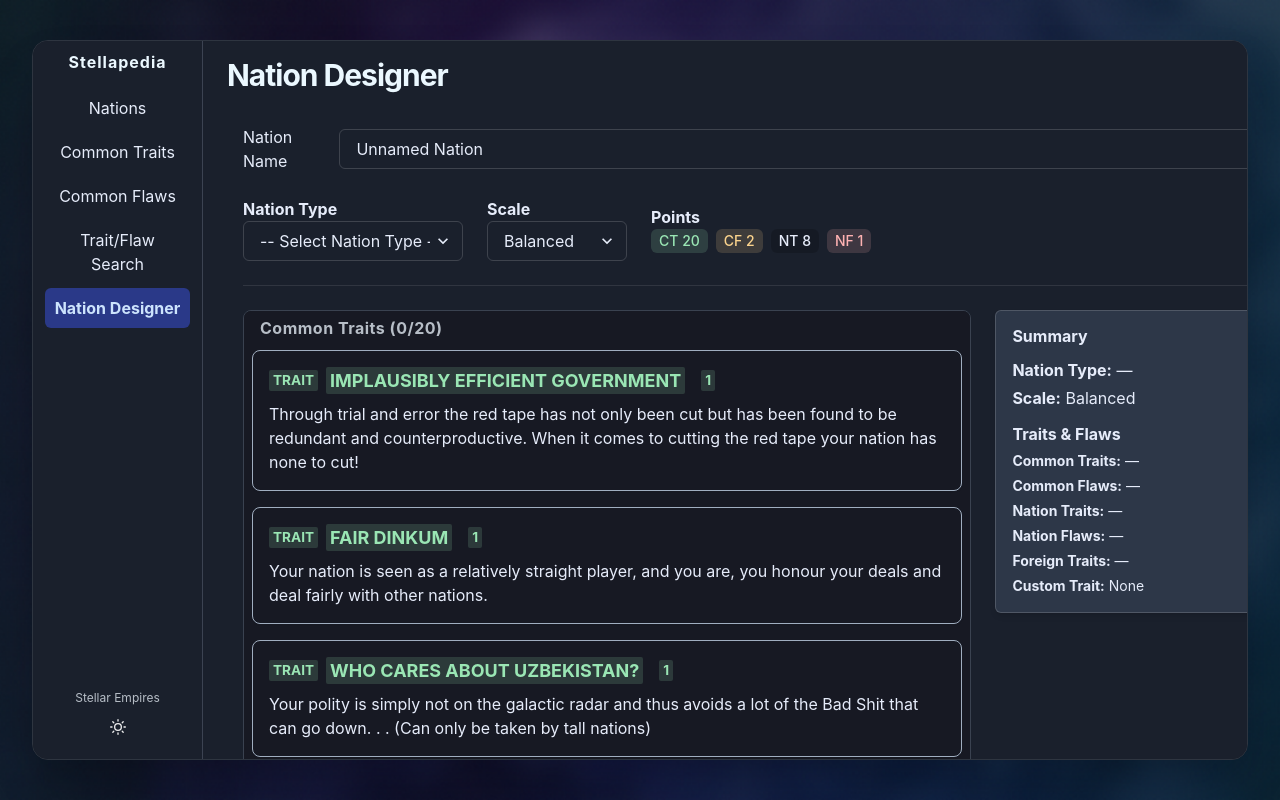
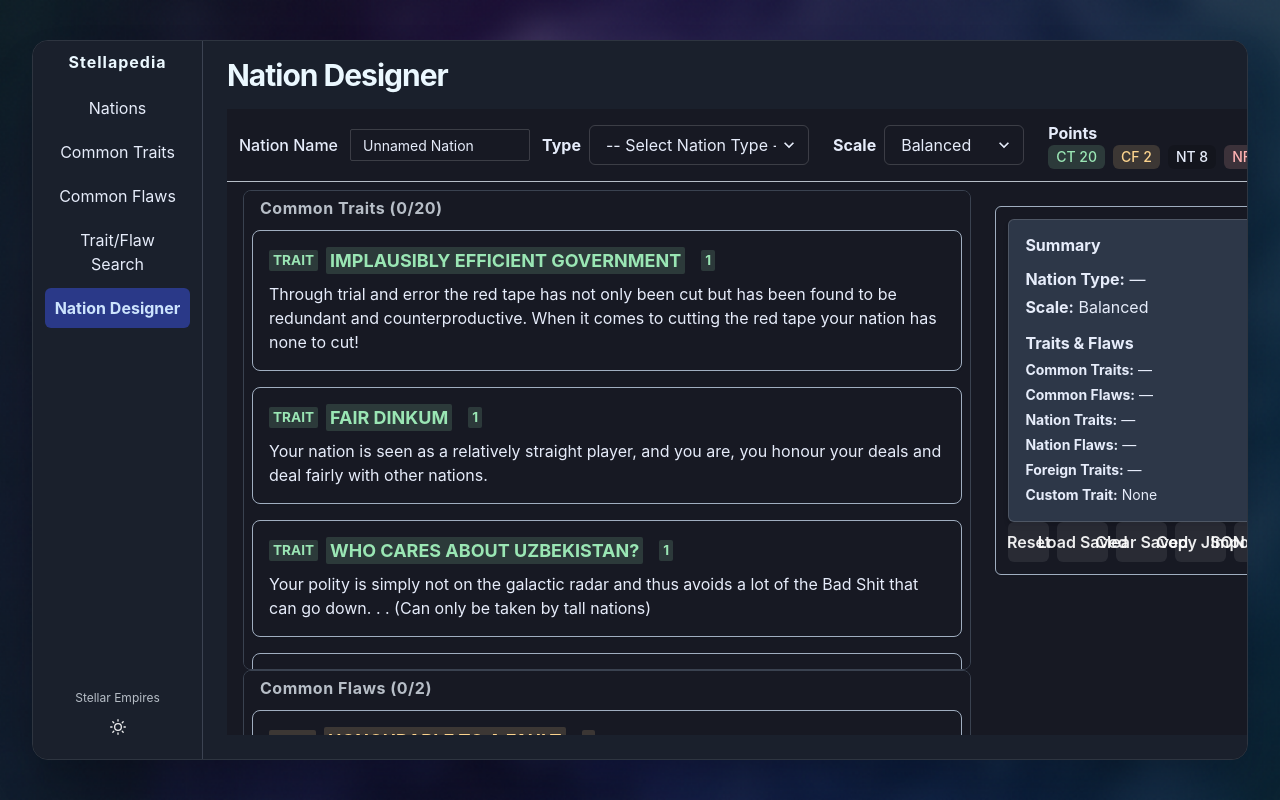
Before and after one commit to tcgm/StellarEmpires, a React (Create React App) app in the folder stellar-empires/: page / in a window 1280 px wide. Both pictures are taken after a click on the item "Nation Designer". Built offline with nearby package versions, Linux system fonts and the light colour scheme.

Commit message:
2025-7-16 1048pm

```diff
--- a/stellar-empires/src/components/NationDesigner.tsx
+++ b/stellar-empires/src/components/NationDesigner.tsx
@@ -1,7 +1,6 @@
 import React, { useEffect, useState } from "react";
 import {
-  Box, VStack, HStack, Heading, useToast, Divider, Text, Stack, useBreakpointValue,
-  Input
+  Box, VStack, HStack, Text, Input, Divider, Stack, useBreakpointValue, useToast,
 } from "@chakra-ui/react";
 import NationTypeScaleSelector from "./NationDesigner/NationTypeScaleSelector";
 import TraitCategoryPanel from "./NationDesigner/TraitCategoryPanel";
@@ -9,8 +8,7 @@ import ForeignTraitsPanel from "./NationDesigner/ForeignTraitsPanel";
 import CustomTraitPanel from "./NationDesigner/CustomTraitPanel";
 import DesignerControls from "./NationDesigner/DesignerControls";
 import DesignSummary from "./NationDesigner/DesignSummary";
-
-import { NationData, TraitOrFlaw, NationDesign, SCALES, ScaleType } from "../types";
+import { NationData, TraitOrFlaw, NationDesign, SCALES } from "../types";
 import { saveNationDesign, loadNationDesign, clearNationDesign } from "../helpers/nationDesignerStorage";
 
 type NationDesignerProps = {
@@ -33,10 +31,6 @@ const defaultDesign: NationDesign = {
   customTrait: null
 };
 
-function isScaleType(value: string): value is ScaleType {
-  return SCALES.includes(value as ScaleType);
-}
-
 const SCALE_POINTS = {
   Balanced: { CT: 20, NT: 8, CF: 2, NF: 1 },
   Tall:     { CT: 15, NT: 10, CF: 1, NF: 2 },
@@ -55,22 +49,8 @@ const NationDesigner: React.FC<NationDesignerProps> = ({
   const nationTraits: TraitOrFlaw[] = selectedNationData?.traits || [];
   const nationFlaws: TraitOrFlaw[] = selectedNationData?.flaws || [];
   const points = SCALE_POINTS[design.scale];
+  const isWide = useBreakpointValue({ base: false, md: true });
 
-  // Point count for all sections
-  const used = {
-    CT: design.selectedCommonTraits.length,
-    NT: design.selectedNationTraits.length,
-    CF: design.selectedCommonFlaws.length,
-    NF: design.selectedNationFlaws.length,
-    FT: design.selectedForeignTraits.length,
-  };
-
-  // Foreign traits pool
-  const allForeignTraits = nations
-    .filter(n => n.nation !== design.nationType)
-    .flatMap(n => n.traits);
-
-  // Handlers
   function updateField<K extends keyof NationDesign>(key: K, value: NationDesign[K]) {
     setDesign(d => ({ ...d, [key]: value }));
   }
@@ -80,6 +60,13 @@ const NationDesigner: React.FC<NationDesignerProps> = ({
       : [...list, value];
   }
   function selectTrait(type: "common" | "nation" | "foreign", trait: TraitOrFlaw) {
+    const used = {
+      CT: design.selectedCommonTraits.length,
+      NT: design.selectedNationTraits.length,
+      CF: design.selectedCommonFlaws.length,
+      NF: design.selectedNationFlaws.length,
+      FT: design.selectedForeignTraits.length,
+    };
     if (type === "common") {
       if (trait.isTrait) {
         if (used.CT >= points.CT && !design.selectedCommonTraits.includes(trait.title)) {
@@ -120,8 +107,6 @@ const NationDesigner: React.FC<NationDesignerProps> = ({
   function clearCustomTrait() {
     updateField("customTrait", null);
   }
-
-  // Controls
   function handleReset() { setDesign(defaultDesign); }
   function handleLoad() {
     const loaded = loadNationDesign();
@@ -149,18 +134,31 @@ const NationDesigner: React.FC<NationDesignerProps> = ({
     }
   }
 
-  // Responsive layout: stack vertically on mobile, horizontally on desktop
-  const isWide = useBreakpointValue({ base: false, md: true });
+  const allForeignTraits = nations
+    .filter(n => n.nation !== design.nationType)
+    .flatMap(n => n.traits);
 
   return (
-    <Box p={[2, 4]} maxW="1200px" mx="auto">
-      <VStack align="stretch" spacing={6}>
-        {/* <Heading size="lg" mb={2}>Nation Designer</Heading> */}
-        <HStack>
-            <Text id="nationName">Nation Name</Text>
-            <Input defaultValue={design.nationName}></Input>
-        </HStack>
-        {/* Step 1: Nation type & scale */}
+    <Box
+        h="100%"
+        w="100%"
+        display="flex"
+        flexDirection="column"
+        minH={0}
+        minW={0}
+        bg="chakra-body-bg"
+        overflow="hidden"
+    >
+        {/* Header: nation name & selectors */}
+        <Box p={[2, 3]} borderBottom="1px solid" borderColor="gray.200" flexShrink={0} bg="chakra-body-bg" zIndex={2}>
+        <HStack spacing={3} mb={0} verticalAlign={"center"}>
+            <Text fontWeight={500}>Nation Name</Text>
+            <Input
+            size="sm"
+            maxW="180px"
+            value={design.nationName}
+            onChange={e => setDesign(d => ({ ...d, nationName: e.target.value }))}
+            />
             <NationTypeScaleSelector
                 nations={nations}
                 nationType={design.nationType}
@@ -171,10 +169,22 @@ const NationDesigner: React.FC<NationDesignerProps> = ({
                 onChangeScale={sc => setDesign(d => ({ ...d, scale: sc as typeof SCALES[number] }))}
                 points={points}
             />
-        <Divider />
-        {/* Step 2: Traits selection */}
-        <Stack direction={isWide ? "row" : "column"} spacing={6} align="start">
-          <VStack align="stretch" flex="2" spacing={6}>
+        </HStack>
+        </Box>
+
+        {/* Main content: trait panels (scrollable) + sidebar */}
+        <Box flex="1" minH={0} minW={0} display="flex" flexDirection="row" overflow="hidden">
+        {/* Traits column */}
+        <Box
+            flex="2"
+            minW="320px"
+            maxW="850px"
+            mx="auto"
+            px={[1, 4]}
+            py={2}
+            h="100%"
+            overflowY="auto"
+        >
             <TraitCategoryPanel
             title="Common Traits"
             traits={commonTraits.map(t => ({ ...t, isTrait: true }))}
@@ -222,21 +232,49 @@ const NationDesigner: React.FC<NationDesignerProps> = ({
             onDesc={handleCustomTraitDesc}
             onClear={clearCustomTrait}
             />
-          </VStack>
-          {/* Optional: sticky summary panel on wide screens */}
+        </Box>
+        {/* Sidebar (summary + controls): sticky on desktop, below on mobile */}
         {isWide && (
-            <Box flex="1" position="sticky" top="24px" alignSelf="flex-start" minW="260px">
+            <Box
+            flex="1"
+            minW="260px"
+            maxW="320px"
+            position="relative"
+            h="100%"
+            px={2}
+            py={2}
+            display="flex"
+            flexDirection="column"
+            alignItems="stretch"
+            >
+            <Box
+                position="sticky"
+                top="24px"
+                zIndex={2}
+                bg="chakra-body-bg"
+                borderRadius="md"
+                border="1px solid"
+                borderColor="gray.300"
+                boxShadow="sm"
+                p={3}
+            >
                 <DesignSummary design={design} />
+                <DesignerControls
+                onReset={handleReset}
+                onLoad={handleLoad}
+                onClear={handleClear}
+                onCopy={handleCopyJSON}
+                onImport={handleImportJSON}
+                />
+            </Box>
             </Box>
         )}
-        </Stack>
+        </Box>
+        {/* On mobile: summary/controls below trait list */}
         {!isWide && (
-          <>
+        <VStack align="stretch" spacing={4} my={4}>
             <Divider />
             <DesignSummary design={design} />
-          </>
-        )}
-        <Divider />
             <DesignerControls
             onReset={handleReset}
             onLoad={handleLoad}
@@ -245,8 +283,10 @@ const NationDesigner: React.FC<NationDesignerProps> = ({
             onImport={handleImportJSON}
             />
         </VStack>
+        )}
     </Box>
     );
+
 };
 
 export default NationDesigner;
--- a/stellar-empires/src/components/NationDesigner/NationTypeScaleSelector.tsx
+++ b/stellar-empires/src/components/NationDesigner/NationTypeScaleSelector.tsx
@@ -16,23 +16,23 @@ const NationTypeScaleSelector: React.FC<NationTypeScaleSelectorProps> = ({
 }) => (
   <Box>
     <HStack spacing={6}>
-      <Box>
-        <Text fontWeight="bold">Nation Type</Text>
+      <HStack>
+        <Text fontWeight="bold">Type</Text>
         <Select value={nationType} onChange={e => onChangeNation(e.target.value)} width="220px">
           <option value="">-- Select Nation Type --</option>
           {nations.map(n => (
             <option key={n.nation} value={n.nation}>{n.nation}</option>
           ))}
         </Select>
-      </Box>
-      <Box>
+      </HStack>
+      <HStack>
         <Text fontWeight="bold">Scale</Text>
         <Select value={scale} onChange={e => onChangeScale(e.target.value as ScaleType)} width="140px">
           <option value="Wide">Wide</option>
           <option value="Tall">Tall</option>
           <option value="Balanced">Balanced</option>
         </Select>
-      </Box>
+      </HStack>
       <Box>
         <Text fontWeight="bold">Points</Text>
         <HStack>
```
Lines whose indentation alone changed are shown as unchanged.
